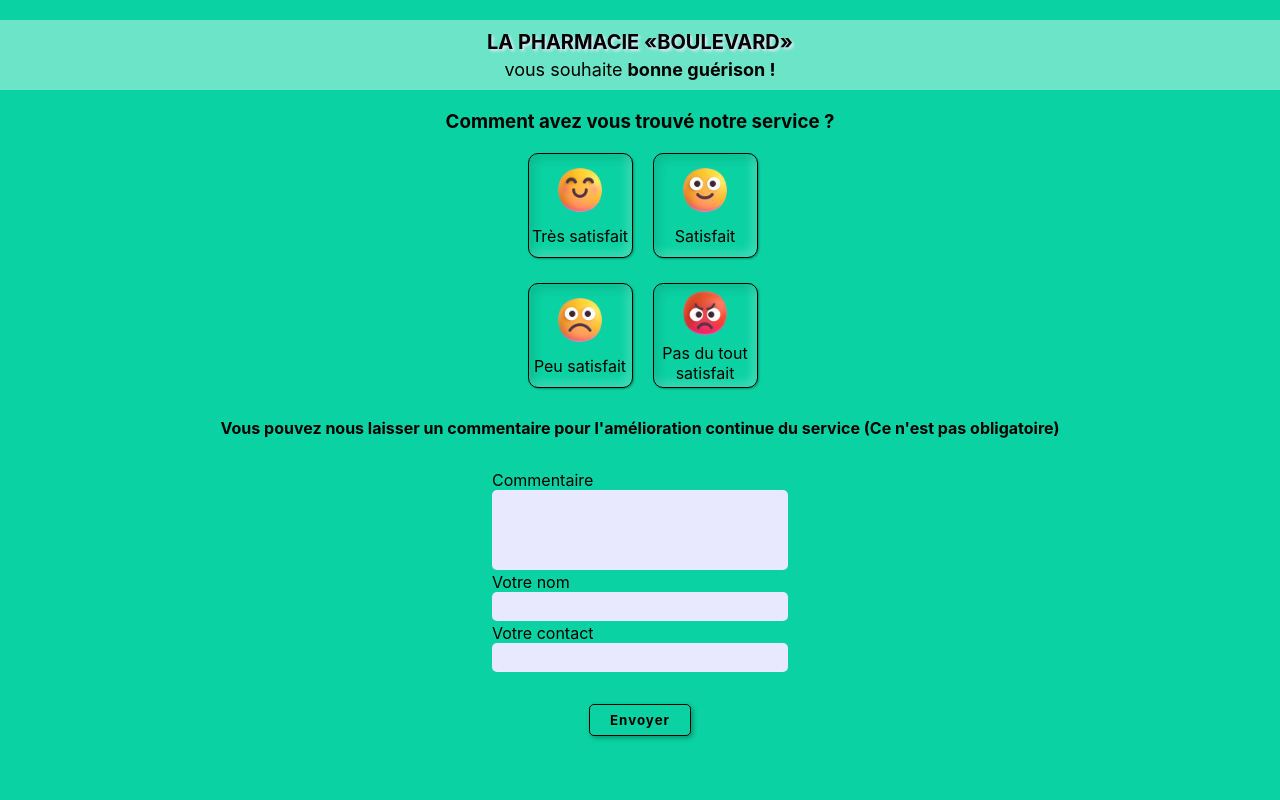
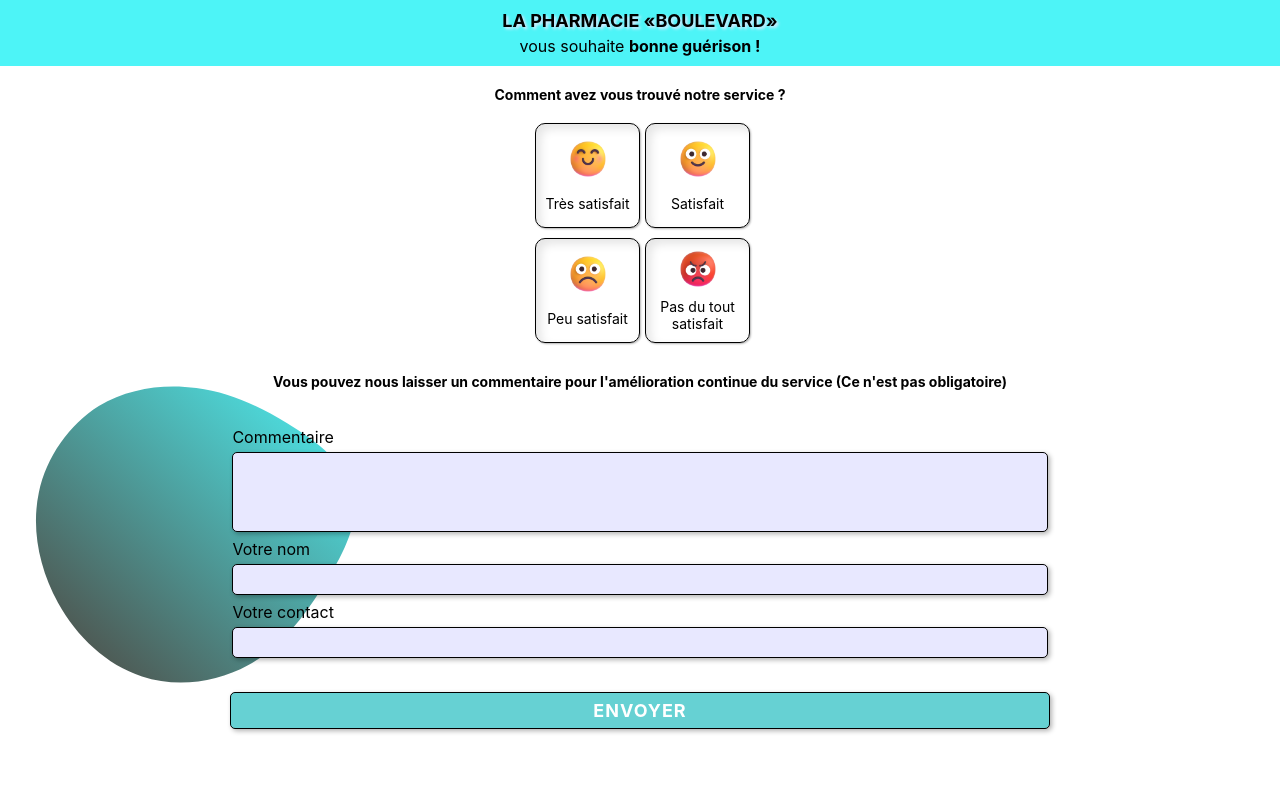
Before and after one commit to Giovidoh/appreciation-hopital, a PHP site: page / in a window 1280 px wide. Run offline with PHP 8.4, Linux system fonts and the light colour scheme; data comes from the database, SQL or seed files in the repository; both versions use the stored data as it was after the commit.

Commit message:
MAJ 27/04/2023.

```diff
--- a/css/style.css
+++ b/css/style.css
@@ -4,7 +4,7 @@ html, body {
 }
 
 body {
-  background-color: #0AD2A2;
+  background-color: #FFFFFF;
   margin: 0;
   padding: 0;
   box-sizing: border-box;
@@ -37,12 +37,12 @@ body {
 }
 
 .success {
-  border: 1px solid #0AD2A2;
-  background-color: rgba(10, 210, 162, 0.3);
+  border: 1px solid #4DF4F7;
+  background-color: rgba(77, 244, 247, 0.3);
 }
 
 .container {
-  padding-top: 20px;
+  padding-top: 0px;
   height: 100%;
   width: 100%;
   display: flex;
@@ -53,25 +53,41 @@ body {
   display: flex;
   flex-direction: column;
   align-items: center;
-  background-color: rgba(255, 255, 255, 0.4);
+  background-color: #4df4f7;
   width: 100%;
   padding: 10px;
 }
 .container__heading__pharmacy {
   font-family: "Inter", sans-serif;
-  font-size: 20px;
+  font-size: 18px;
   font-weight: bold;
+  text-align: center;
   text-shadow: 2px 2px 3px #E8E8FF;
   margin-bottom: 5px;
 }
 .container__heading__wish {
   font-family: "Inter", sans-serif;
-  font-size: 18px;
+  font-size: 16px;
 }
 .container__question {
   text-align: center;
   font-family: "Inter", sans-serif;
+  font-size: 14px;
   margin: 20px 10px;
+}
+
+.blob {
+  position: absolute;
+  height: 400px;
+  z-index: -1;
+}
+.blob__1 {
+  top: -10%;
+  left: -50%;
+}
+.blob__2 {
+  top: 40%;
+  left: 0;
 }
 
 #appreciation {
@@ -93,7 +109,7 @@ body {
   display: grid;
   grid-template-columns: repeat(2, 100px);
   justify-content: center;
-  gap: 25px;
+  gap: 10px;
 }
 .emoji-box__item {
   display: flex;
@@ -108,28 +124,32 @@ body {
   cursor: pointer;
 }
 .emoji-box__item.active {
-  border: 1px solid #4282d6;
-  background-color: #4282d6;
+  border: 1px solid #66d1d3;
+  color: #FFFFFF;
+  background-color: #66d1d3;
   box-shadow: inset 5px 5px 10px rgba(0, 0, 0, 0.2), inset -5px -5px 10px rgba(255, 255, 255, 0.3), 1px 1px 2px rgba(0, 0, 0, 0.3);
 }
 .emoji-box__item img {
-  height: 50px;
+  height: 40px;
 }
 .emoji-box__item label {
   pointer-events: none;
   text-align: center;
+  font-size: 14px;
 }
 .emoji-box__feedback {
   margin-top: 30px;
-  width: 300px;
+  width: 80%;
 }
 .emoji-box__feedback__heading {
   margin-top: 30px;
   text-align: center;
   font-weight: bold;
+  font-size: 14px;
 }
 .emoji-box__feedback td {
   display: flex;
+  padding-top: 5px;
 }
 .emoji-box__feedback__comment textarea {
   resize: none;
@@ -142,6 +162,8 @@ body {
   border-radius: 5px;
   width: 100%;
   background-color: #E8E8FF;
+  border: 1px solid #000000;
+  box-shadow: 2px 2px 5px rgba(0, 0, 0, 0.3);
 }
 .emoji-box__feedback__name input {
   width: 100%;
@@ -152,6 +174,8 @@ body {
   border: none;
   border-radius: 5px;
   background-color: #E8E8FF;
+  border: 1px solid #000000;
+  box-shadow: 2px 2px 5px rgba(0, 0, 0, 0.3);
 }
 .emoji-box__feedback__contact input {
   width: 100%;
@@ -162,21 +186,27 @@ body {
   border: none;
   border-radius: 5px;
   background-color: #E8E8FF;
+  border: 1px solid #000000;
+  box-shadow: 2px 2px 5px rgba(0, 0, 0, 0.3);
 }
 .emoji-box__submit {
+  width: 80%;
   margin: 30px 0px;
   border: 1px solid #000000;
   box-shadow: 2px 2px 5px rgba(0, 0, 0, 0.3);
   border-radius: 5px;
   font-family: "Inter", sans-serif;
+  font-size: 18px;
   font-weight: bold;
+  text-transform: uppercase;
   letter-spacing: 1px;
   padding: 7px 20px;
-  background-color: #0AD2A2;
+  color: #FFFFFF;
+  background-color: #66d1d3;
   cursor: pointer;
 }
 .emoji-box__submit:active {
-  background-color: #08a17c;
+  background-color: #3ec5c8;
 }
 
 .page2-title {
@@ -244,13 +274,13 @@ body {
   height: 8px;
   background-color: #FFFFFF;
   border-radius: 50%;
-  border: 1px solid #245da7;
-  box-shadow: -1003px 0 0 1000px #4282d6;
+  border: 1px solid #35b5b8;
+  box-shadow: -1003px 0 0 1000px #66d1d3;
   cursor: pointer;
 }
 .emoji-box2__rangeValue {
   padding: 3px 15px;
-  background-color: #4282d6;
+  background-color: #66d1d3;
   color: #FFFFFF;
   border-radius: 15px;
   box-shadow: 2px 2px 5px rgba(0, 0, 0, 0.1), inset 1px 1px 2px rgba(0, 0, 0, 0.1), inset -2px -2px 2px rgba(255, 255, 255, 0.2);
@@ -263,11 +293,11 @@ body {
   font-weight: bold;
   letter-spacing: 1px;
   padding: 7px 20px;
-  background-color: #0AD2A2;
+  background-color: #4DF4F7;
   cursor: pointer;
 }
 .emoji-box2__submit:active {
-  background-color: #08a17c;
+  background-color: #1cf1f5;
 }
 
 .remerciement-container {
--- a/index.php
+++ b/index.php
@@ -1,3 +1,8 @@
+<!-- FUSEAU HORAIRE -->
+<?php
+    date_default_timezone_set("UTC");
+?>
+
 <!-- CONNEXION À LA BDD -->
 <?php
     include("php-partials/connectionDB.php");
@@ -19,6 +24,13 @@
     <title>Première solution</title>
 </head>
 <body>
+    <?php
+        $sql = "SELECT NomCentre, Libelle1, Libelle2
+                FROM parametres;";
+        $resultat = mysqli_query($connexion, $sql);
+        $row = mysqli_fetch_assoc($resultat);
+        if($row):
+    ?>
 
     <div class="container">
 
@@ -35,10 +47,14 @@
         ?>
 
         <div class="container__heading">
-            <span class="container__heading__pharmacy">LA PHARMACIE &laquo;BOULEVARD&raquo;</span>
+            <span class="container__heading__pharmacy">LA PHARMACIE &laquo;<?php echo $row['NomCentre']?>&raquo;</span>
             <span class="container__heading__wish">vous souhaite <b>bonne guérison !</b></span>
         </div>
-        <h3 class="container__question">Comment avez vous trouvé notre service ? </h3>
+
+        <img class="blob blob__1" src="images/blob1.svg" alt="premier blob">
+        <img class="blob blob__2" src="images/blob2.svg" alt="deuxième blob">
+
+        <h3 class="container__question"> <?php echo $row['Libelle1']?> </h3>
         <form class="emoji-box" method="POST" autocomplete="off">
             <input id="appreciation" name="appreciation" type="text" value="">
             <div class="emoji-box__items">
@@ -63,7 +79,7 @@
                 </div>
             </div>
 
-            <span class="emoji-box__feedback__heading">Vous pouvez nous laisser un commentaire pour l'amélioration continue du service (Ce n'est pas obligatoire)</span>
+            <span class="emoji-box__feedback__heading"> <?php echo $row['Libelle2']?> </span>
 
             <table class="emoji-box__feedback">
 
@@ -79,13 +95,22 @@
 
                 <tr class="emoji-box__feedback__contact">
                     <td><label for="">Votre contact</label></td>
-                    <td><input name="contact" type="text"></td>
+                    <td><input name="contact" id="contact" type="text"></td>
+                </tr>
+
+                <tr>
+                    <td id="erreurContact" style="display: none; color: crimson;">
+                        Seuls les touches entre 0 et 9 sont autorisées !
+                    </td>
                 </tr>
             </table>
 
             <input type="submit" name="send" class="emoji-box__submit" value="Envoyer">
         </form>
     </div>
+    <?php
+        endif;
+    ?>
 
     <script src="js/index.js"></script>
 </body>
--- a/js/index.js
+++ b/js/index.js
@@ -20,3 +20,23 @@ tableauAppreciations.forEach(appreciation => {
 
     })
 })
+
+//Contrôler le champ du numéro de téléphone
+const champContact = document.getElementById("contact");
+const erreurContact = document.getElementById("erreurContact");
+
+champContact.addEventListener("keydown", (e) => {
+    const key = e.key;
+
+    //Vérifier si la touche est numérique ou "supprimer" ou "delete"
+    if((key >= "0" && key <= "9") || key === "Backspace" || key === "Delete"){
+        //Ne rien faire
+        erreurContact.style.display = "none";
+        return true;
+    }else{
+        //Empêcher l'entrée des caractères non autorisés
+        e.preventDefault();
+        erreurContact.style.display = "block";
+        return false;
+    }
+})
--- a/php-partials/connectionDB.php
+++ b/php-partials/connectionDB.php
@@ -2,7 +2,7 @@
     $serveur = "localhost";
     $user = "root";
     $password = "";
-    $dbname = "appreciation_hopital";
+    $dbname = "appreciation_hopital_test";
 
     $connexion = mysqli_connect($serveur, $user, $password, $dbname);
     if($connexion){
--- a/recup/recupIndex.php
+++ b/recup/recupIndex.php
@@ -6,9 +6,11 @@
         $contact = (int)$_POST['contact'];
         if($appreciation===""){
             $message = "Veuillez-sélectionner une observation !";
+            $type = "failure";
         }else{
+            $currenteDate = date("Y-m-d", time());
             $sql = "INSERT INTO observation
-                VALUES(NULL, '$appreciation', '$commentaire', '$nom', '$contact');";
+                VALUES(NULL, '$appreciation', '$commentaire', '$nom', '$contact', '$currenteDate');";
             $resultat = mysqli_query($connexion, $sql);
             if($resultat){
                 header("Location:remerciement.html");
--- a/sass/Base/_BodySelector.scss
+++ b/sass/Base/_BodySelector.scss
@@ -4,7 +4,7 @@ html, body{
 }
 
 body{
-    background-color: $color-primary;
+    background-color: $pure-white;
     margin: 0;
     padding: 0;
     box-sizing: border-box;
--- a/sass/Pages/_Index.scss
+++ b/sass/Pages/_Index.scss
@@ -1,5 +1,5 @@
 .container{
-    padding-top: 20px;
+    padding-top: 0px;
     height: 100%;
     width: 100%;
     display: flex;
@@ -9,27 +9,44 @@
             display: flex;
             flex-direction: column;
             align-items: center;
-            background-color: opacify-color($pure-white, 0.4);
+            background-color: opacify-color($color-primary, 1);
             width: 100%;
             padding: 10px;
                 &__pharmacy{
                     font-family: 'Inter', sans-serif;
-                    font-size: 20px;
+                    font-size: 18px;
                     font-weight: bold;
+                    text-align: center;
                     text-shadow: 2px 2px 3px $color-secondary-1;
                     margin-bottom: 5px;
                 }
 
                 &__wish{
                     font-family: 'Inter', sans-serif;
-                    font-size: 18px;
+                    font-size: 16px;
                 }
         }
 
         &__question{
             text-align: center;
             font-family: 'Inter', sans-serif;
+            font-size: 14px;
             margin: 20px 10px;
+        }
+}
+
+.blob{
+    position: absolute;
+    height: 400px;
+    z-index: -1;
+        &__1{
+            top: -10%;
+            left: -50%;
+        }
+
+        &__2{
+            top: 40%;
+            left: 0;
         }
 }
 
@@ -51,7 +68,7 @@
             display: grid;
             grid-template-columns: repeat(2, 100px);
             justify-content: center;
-            gap: 25px;
+            gap: 10px;
         }
 
         &__item{
@@ -69,6 +86,7 @@
             cursor: pointer;
                 &.active{
                     border: 1px solid $color-secondary-2;
+                    color: $pure-white;
                     background-color: $color-secondary-2;
                     box-shadow: inset 5px 5px 10px opacify-color($pure-black, 0.2),
                         inset -5px -5px 10px opacify-color($pure-white, 0.3),
@@ -76,26 +94,29 @@
                 }
 
                 img{
-                    height: 50px;
+                    height: 40px;
                 }
 
                 label{
                     pointer-events: none;
                     text-align: center;
+                    font-size: 14px;
                 }
         }
 
         &__feedback{
             margin-top: 30px;
-            width: 300px;
+            width: 80%;
                 &__heading{
                     margin-top: 30px;
                     text-align: center;
                     font-weight: bold;
+                    font-size: 14px;
                 }
 
                 td{
                     display: flex;
+                    padding-top: 5px;
                 }
 
                 &__comment{
@@ -115,6 +136,8 @@
                             border-radius: 5px;
                             width: 100%;
                             background-color: $color-secondary-1;
+                            border: 1px solid $pure-black;
+                            box-shadow: 2px 2px 5px opacify-color($pure-black, 0.3);
                         }
                 }
 
@@ -133,6 +156,8 @@
                             border: none;
                             border-radius: 5px;
                             background-color: $color-secondary-1;
+                            border: 1px solid $pure-black;
+                            box-shadow: 2px 2px 5px opacify-color($pure-black, 0.3);
                         }
                 }
 
@@ -151,23 +176,29 @@
                             border: none;
                             border-radius: 5px;
                             background-color: $color-secondary-1;
+                            border: 1px solid $pure-black;
+                            box-shadow: 2px 2px 5px opacify-color($pure-black, 0.3);
                         }
                 }
         }
 
         &__submit{
+            width: 80%;
             margin: 30px 0px;
             border: 1px solid $pure-black;
             box-shadow: 2px 2px 5px opacify-color($pure-black, 0.3);
             border-radius: 5px;
             font-family: 'Inter', sans-serif;
+            font-size: 18px;
             font-weight: bold;
+            text-transform: uppercase;
             letter-spacing: 1px;
             padding: 7px 20px;
-            background-color: $color-primary;
+            color: $pure-white;
+            background-color: $color-secondary-2;
             cursor: pointer;
                 &:active{
-                    background-color: darken-color($color-primary, 10%);
+                    background-color: darken-color($color-secondary-2, 10%);
                 }
             }
 
--- a/sass/Utils/_Variables.scss
+++ b/sass/Utils/_Variables.scss
@@ -1,6 +1,6 @@
 $pure-white: #FFFFFF;
 $pure-black: #000000;
-$color-primary: #0AD2A2;
+$color-primary: #4DF4F7;
 $color-secondary-1: #E8E8FF;
-$color-secondary-2: #4282d6;
+$color-secondary-2: #66d1d3;
 $color-secondary-3: #dc142f;
```
Also changed, not shown: bdd/appreciation_hopital.sql (+22 -2 lines), images/blob1.svg (added), images/blob2.svg (added), 1 other file.
